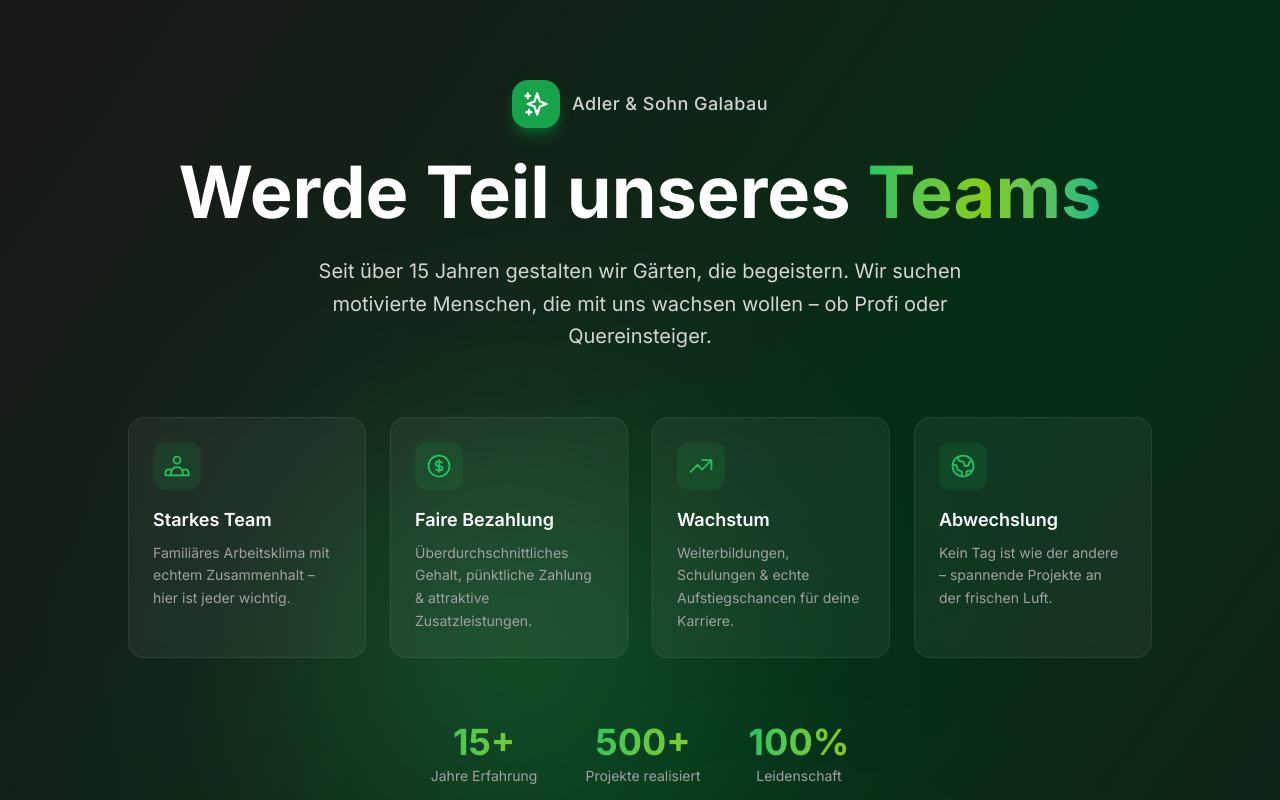
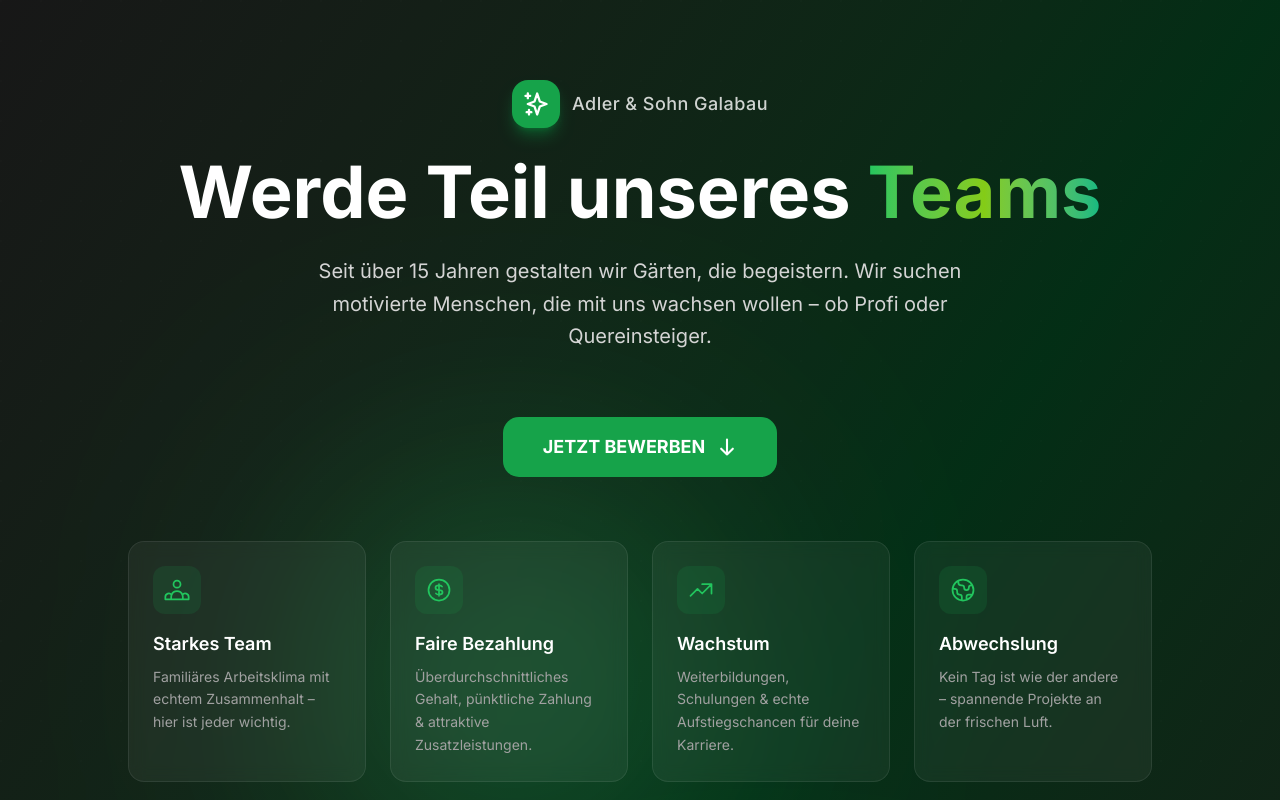
Before and after one commit to RsaSquad/garten-adler-website, a Next.js app: page /karriere in a window 1280 px wide. Shown: the top 800 px of the page. Built offline with nearby package versions, Linux system fonts and the light colour scheme.

Commit message:
feat: JETZT BEWERBEN Button + Datei-Upload ohne Limit

```diff
--- a/src/components/BewerbungsFunnel.tsx
+++ b/src/components/BewerbungsFunnel.tsx
@@ -230,6 +230,19 @@ export default function BewerbungsFunnel() {
               Seit über 15 Jahren gestalten wir Gärten, die begeistern. Wir suchen motivierte Menschen,
               die mit uns wachsen wollen – ob Profi oder Quereinsteiger.
             </p>
+          </div>
+
+          {/* CTA Button */}
+          <div className="text-center mb-12 md:mb-16">
+            <button
+              onClick={() => document.getElementById('bewerbung-funnel')?.scrollIntoView({ behavior: 'smooth' })}
+              className="inline-flex items-center gap-3 px-10 py-4 rounded-2xl bg-[var(--primary-green)] text-white text-lg font-bold hover:bg-[var(--primary-light)] hover:scale-105 hover:shadow-[0_0_40px_rgba(22,163,74,0.4)] transition-all duration-300 cursor-pointer"
+            >
+              JETZT BEWERBEN
+              <svg className="w-5 h-5" fill="none" viewBox="0 0 24 24" stroke="currentColor">
+                <path strokeLinecap="round" strokeLinejoin="round" strokeWidth={2.5} d="M19 14l-7 7m0 0l-7-7m7 7V3" />
+              </svg>
+            </button>
           </div>
 
           {/* Benefits Grid */}
```
